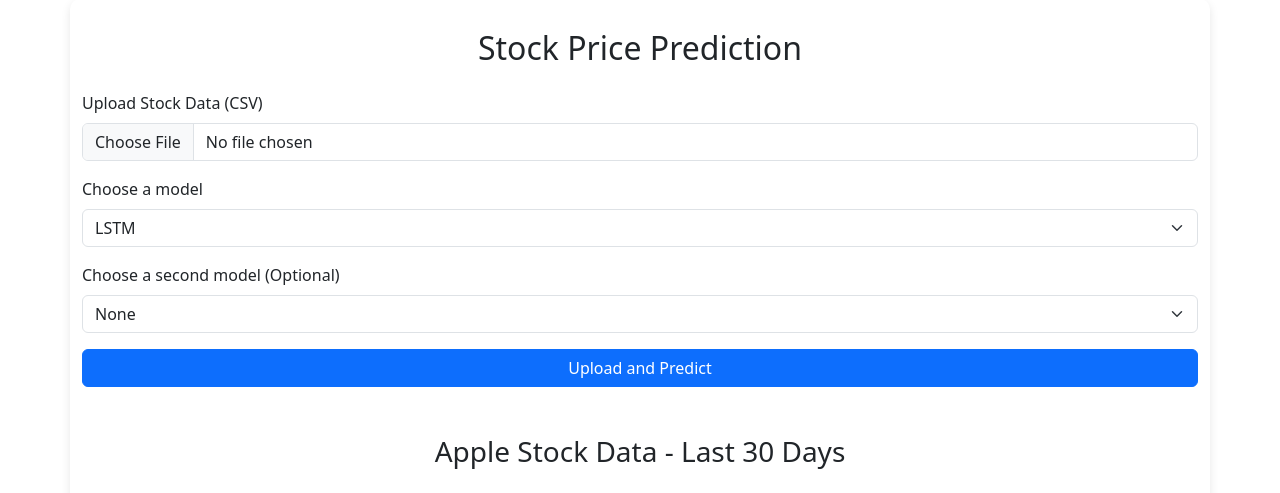
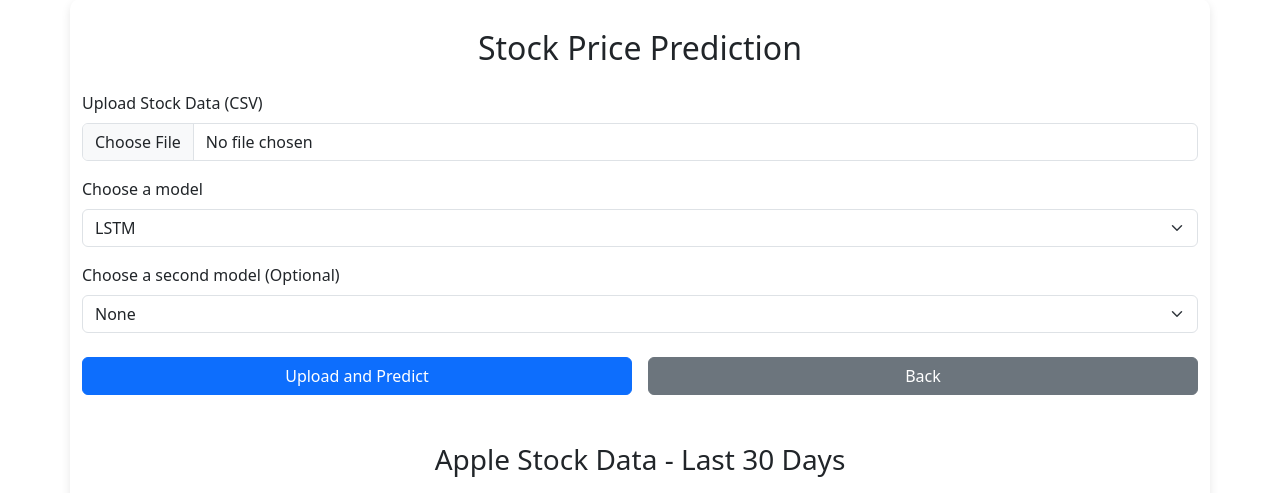
Before and after one commit to Hov1122/AAPL-Stock-Price-Prediction, a Flask app: page /stocks in a window 1280 px wide. Shown: the part 49-542 px from the top of the page. Run offline with Flask 3, Linux system fonts and the light colour scheme; data that the repository does not hold is empty.

Commit message:
Fix back buttons

```diff
--- a/templates/prediction_result.html
+++ b/templates/prediction_result.html
@@ -53,7 +53,7 @@
   <body>
     <div class="container">
       <!-- Back Button -->
-      <a href="/" class="back-btn">Back</a>
+      <button onclick="history.back()" class="back-btn">Back</button>
 
       <!-- Graph Container -->
       <div class="graph-container">
--- a/templates/result.html
+++ b/templates/result.html
@@ -120,7 +120,7 @@
 
       <!-- Back to Home Button -->
       <div class="mt-4">
-        <a href="/" class="btn btn-secondary">Back to Home</a>
+        <button onclick="history.back()" class="btn btn-secondary">Back</button>
       </div>
     </div>
   </body>
--- a/templates/stocks.html
+++ b/templates/stocks.html
@@ -99,10 +99,24 @@
           >
         </div>
 
-        <!-- Submit Button -->
-        <button type="submit" class="btn btn-primary w-100">
-          Upload and Predict
-        </button>
+        <!-- Button Container -->
+        <div
+          class="d-flex flex-column flex-md-row justify-content-between align-items-stretch gap-3 mt-4"
+        >
+          <!-- Submit Button -->
+          <button type="submit" class="btn btn-primary w-100 w-md-50">
+            Upload and Predict
+          </button>
+
+          <!-- Back Button -->
+          <button
+            onclick="history.back()"
+            type="button"
+            class="btn btn-secondary w-100 w-md-50"
+          >
+            Back
+          </button>
+        </div>
       </form>
 
       <!-- Graph for Last 30 Days - Placed first and made smaller -->
```
Also changed, not shown: main.py (+3 -6 lines), static/actual_vs_predicted.png (deleted), static/actual_vs_predicted_ARIMA.png (deleted), static/actual_vs_predicted_LSTM.png (deleted), static/actual_vs_predicted_Linear regression.png, static/actual_vs_predicted_linear_regression.png (deleted), static/compare_models_CNN_FNN.png (deleted), static/compare_models_CNN_LSTM.png (deleted), static/compare_models_LSTM_ARIMA.png (deleted), static/compare_models_LSTM_LSTM.png, static/compare_models_LSTM_Linear regression.png (deleted), static/compare_models_LSTM_linear_regression.png (deleted), static/compare_models_Linear regression_Linear regression.png (deleted), static/compare_models_Random forest_Random forest.png (deleted), 1 more files.
